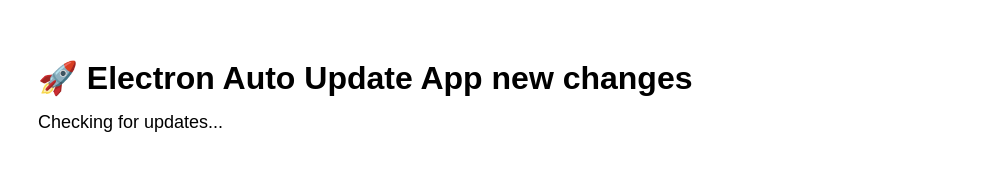
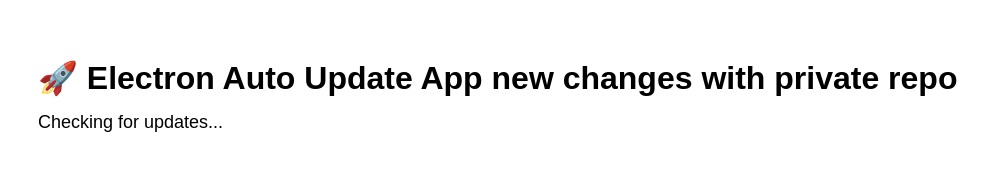
Before and after one commit to akshayvaghasiyaprolink-hue/update_electron, an Electron app: page index.html in a window 1000 px wide. Drawn offline with Linux system fonts and the light colour scheme; no server answers.

Commit message:
add private repo

```diff
--- a/index.html
+++ b/index.html
@@ -27,7 +27,7 @@
   </head>
 
   <body>
-    <h1>🚀 Electron Auto Update App new changes</h1>
+    <h1>🚀 Electron Auto Update App new changes with private repo</h1>
 
     <p id="status">Checking for updates...</p>
 
--- a/package.json
+++ b/package.json
@@ -1,6 +1,6 @@
 {
   "name": "my-electron-app",
-  "version": "2.0.4",
+  "version": "2.0.5",
   "main": "main.js",
   "scripts": {
     "start": "electron .",
```
